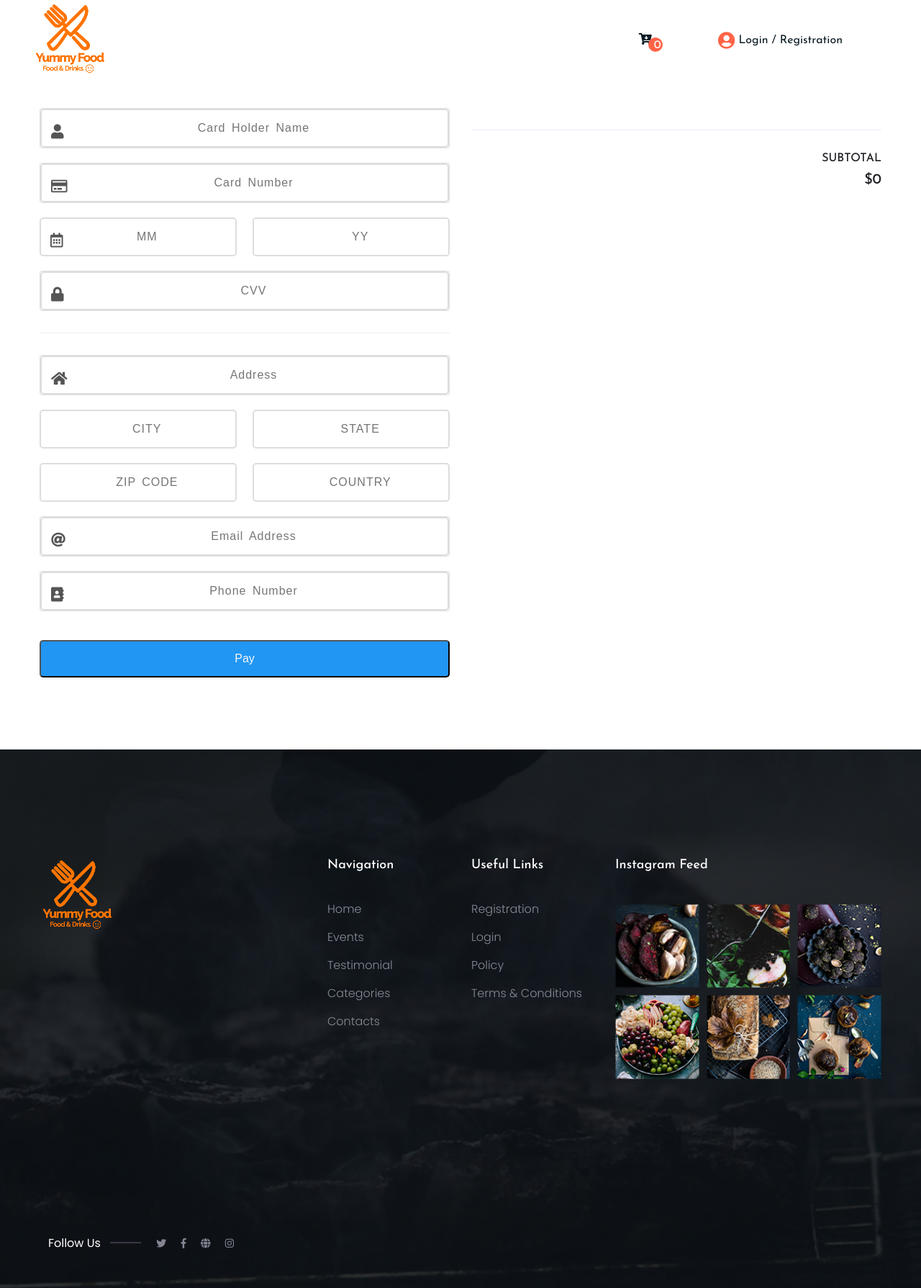
After one commit to shahed-swe/yummy_food, a Django app: page /checkout/ in a window 1280 px wide. The commit adds this page. Shown: the whole page at 72% size. Run offline with Django 3.2, Linux system fonts and the light colour scheme; some libraries are stand-ins or nearby versions.

Commit message:
new commit

```diff
--- /dev/null
+++ b/main/templates/user/checkout.html
@@ -0,0 +1,224 @@
+<!-- extending base html -->
+{%extends 'base.html'%}
+<!-- base template extended -->
+<!-- loading static -->
+{%load static%}
+<!-- static files has been loaded -->
+{% block main_content %}
+<!-- main block starts here -->
+<!-- content starts -->
+<link rel="stylesheet" href="https://use.fontawesome.com/releases/v5.4.2/css/all.css">
+<style>
+    .checkout {
+        font-family: "Red Hat Display", sans-serif;
+        padding-top: 150px;
+        padding-bottom: 100px;
+    }
+
+    #image-take {
+        height: 80px;
+        width: 120px;
+        border-radius: 5px;
+    }
+
+    .products-list {
+        margin: 10px 10px 10px 10px;
+    }
+
+    .item-detail {
+        padding-left: 5px;
+    }
+
+    .input {
+        padding: 13px 0px 13px 25px;
+        width: 100%;
+        text-align: center;
+        border: 2px solid #dddddd;
+        border-radius: 5px;
+        letter-spacing: 1px;
+        word-spacing: 3px;
+        outline: none;
+        font-size: 16px;
+        color: #555555;
+    }
+
+    .card-grp {
+        display: flex;
+        justify-content: space-between;
+    }
+
+    .card-item {
+        width: 48%;
+    }
+
+    .space {
+        margin-bottom: 20px;
+    }
+
+    .icon-relative {
+        position: relative;
+    }
+
+    .icon-relative .fas,
+    .icon-relative .far {
+        position: absolute;
+        bottom: 12px;
+        left: 15px;
+        font-size: 20px;
+        color: #555555;
+    }
+
+    .pay-btn {
+        margin-top: 40px;
+        background: #2196F3;
+        padding: 12px;
+        text-align: center;
+        color: #f8f8f8;
+        border-radius: 5px;
+        cursor: pointer;
+    }
+
+    .payment-logo {
+        position: absolute;
+        top: -50px;
+        left: 50%;
+        transform: translateX(-50%);
+        width: 100px;
+        height: 100px;
+        background: #f8f8f8;
+        border-radius: 50%;
+        box-shadow: 0 0 5px rgba(0, 0, 0, 0.2);
+        text-align: center;
+        line-height: 85px;
+    }
+
+    .payment-logo:before {
+        content: "";
+        position: absolute;
+        top: 5px;
+        left: 5px;
+        width: 90px;
+        height: 90px;
+        background: #2196F3;
+        border-radius: 50%;
+    }
+
+    .payment-logo p {
+        position: relative;
+        color: #f8f8f8;
+        font-family: 'Baloo Bhaijaan', cursive;
+        font-size: 58px;
+    }
+
+    @media screen and (max-width: 420px) {
+        .card-grp {
+            flex-direction: column;
+        }
+        .card-item {
+            width: 100%;
+            margin-bottom: 20px;
+        }
+        .btn {
+            margin-top: 20px;
+        }
+    }
+</style>
+<section class="checkout">
+    <div class="container">
+        <div class="row">
+            <div class="col-12 col-lg-6 col-md-6 col-sm-12">
+                <div class="all">
+                    <div>
+                        <section class="2checkout-pay">
+                            <div class="wrapper">
+                                <div class="payment">
+                                    <form id="myCCForm" class="form" method="POST">
+                                        {% csrf_token %}
+                                        <input name="token" type="hidden" value="">
+                                        <div class="card space icon-relative">
+                                            <input type="text" name="card-holder" class="input" placeholder="Card Holder Name">
+                                            <i class="fas fa-user"></i>
+                                        </div>
+                                        <div class="card space icon-relative">
+                                            <input type="text" id="ccNo" name="card-number" class="input" data-mask="0000 0000 0000 0000" placeholder="Card Number">
+                                            <i class="far fa-credit-card"></i>
+                                        </div>
+                                        <div class="card-grp space">
+                                            <div class="card-item icon-relative">
+                                                <input type="text" id="expMonth" name="month" class="input" placeholder="MM">
+                                                <i class="far fa-calendar-alt"></i>
+                                            </div>
+                                            <div class="card-item icon-relative">
+                                                <input type="text" id="expYear" name="year" class="input" placeholder="YY">
+                                            </div>
+                                        </div>
+                                        <div class="card space icon-relative">
+                                            <input type="text" id="cvv" name="cvv" class="input" data-mask="000" placeholder="CVV">
+                                            <i class="fas fa-lock"></i>
+                                        </div>
+                                        <input type="hidden" name="total-value" value="{{order.get_cart_total}}">
+                                        <input type="hidden" name="all_item" value="{{order.order_id_list}}">
+                                        <hr>
+                                        <div class="card space icon-relative">
+                                            <input type="text" id="address" name="address" class="input" placeholder="Address">
+                                            <i class="fas fa-home"></i>
+                                        </div>
+                                        <div class="card-grp space">
+                                            <div class="card-item icon-relative">
+                                                <input type="text" id="city" name="city" class="input" placeholder="CITY">
+                                            </div>
+                                            <div class="card-item icon-relative">
+                                                <input type="text" id="state" name="state" class="input" placeholder="STATE">
+                                            </div>
+                                        </div>
+                                        <div class="card-grp space">
+                                            <div class="card-item icon-relative">
+                                                <input type="text" id="zip" name="zip" class="input" placeholder="ZIP CODE">
+                                            </div>
+                                            <div class="card-item icon-relative">
+                                                <input type="text" id="country" name="country" class="input" placeholder="COUNTRY">
+                                            </div>
+                                        </div>
+                                        <div class="card space icon-relative">
+                                            <input type="text" name="email" class="input" placeholder="Email Address">
+                                            <i class="fas fa-at"></i>
+                                        </div>
+                                        <div class="card space icon-relative">
+                                            <input type="text" name="phone" class="input" placeholder="Phone Number">
+                                            <i class="fas fa-address-book"></i>
+                                        </div>
+                                        <input type="submit" class="pay-btn btn-block" value="Pay">
+                                    </form>
+                                </div>
+                            </div>
+                        </section>
+                    </div>
+                </div>
+            </div>
+            <div class="col-12 col-lg-6 col-md-6 col-sm-12">
+                <div class="row new-sec">
+                    {% for item in items%}
+                    <div class="col-12 col-lg-8 col-md-8 col-sm-10 products-list">
+                        <!-- if -->
+                        <img class="img-fluid float-left" id="image-take" src="{{item.food.image_one.url}}" alt="">
+                        <!-- else -->
+                        <div class="float-left item-detail">
+                            <p class=""> <span style="font-size: 16px;">{{item.food.name}}</span></p>
+                            $<span id="price">{{item.food.price}}</span>
+                        </div>
+                    </div>
+                    {% endfor %}
+
+                </div>
+                <hr>
+                <div class="sub-total float-right">
+                    <h6>SUBTOTAL</h4>
+                        <h5 class="float-right">$<span id="order-price">{{order.get_cart_total}}</span></h5>
+                </div>
+            </div>
+        </div>
+    </div>
+</section>
+
+<!-- content stop -->
+{% endblock main_content %}
--- a/main/urls.py
+++ b/main/urls.py
@@ -11,5 +11,7 @@ urlpatterns = [
     path('resturant/', views.resturant_registration,name="resturant_registration"),
     path('profile/', views.userprofile, name="userprofile"),
     path('update_item/', views.update_item, name="update_item"),
+    path('cart/', views.cart, name="cart"),
+    path('checkout/', views.checkout, name="checkout"),
 
 ]
--- a/main/views.py
+++ b/main/views.py
@@ -4,10 +4,17 @@ from django.contrib.auth import authenticate, login, logout
 from django.http import HttpResponse
 from .models import *
 import json
+from .utils import cartData
+
 # Create your views here.
 def home(request):
+    data = cartData(request)
+    order = data['order']
+    items = data['items']
+
     place = Place.objects.all()
-    context = {"title": "Home | Yummy Food", "place":place}
+    context = {"title": "Home | Yummy Food",
+               "place": place, "items": items, "order": order}
     return render(request, 'user/home.html',context)
 
 def handler404(request, exception, template_name="404.html"):
@@ -57,7 +64,10 @@ def mylogin(request):
                 return redirect('/')
         else:
             return redirect('/login')
-    context = {"title":"Login"}
+    data = cartData(request)
+    order = data['order']
+    items = data['items']
+    context = {"title":"Login","order":order,"items":items}
     return render(request, 'login.html', context)
 
 def mylogout(request):
@@ -68,6 +78,10 @@ def userprofile(request):
     return HttpResponse("{} How are you?".format(request.user.username))
 
 def foods(request, slug):
+    data = cartData(request)
+    order = data['order']
+    items = data['items']
+
     place = Place.objects.filter(district_name=slug)
     resturants = ResturantUser.objects.filter(position=place[0].pk)
     foods = []
@@ -79,10 +93,15 @@ def foods(request, slug):
         for j in i:
             if j.category.category_name not in categories:
                 categories.append(j.category.category_name)
-    context = {"title":"Foods","slug":slug,"foods":foods,"resturants":resturants,"categories":categories}
+    context = {"title":"Foods","slug":slug,"foods":foods,"resturants":resturants,"categories":categories,"items":items, "order":order}
     return render(request, 'user/food_list.html', context)
 
 def resturant_registration(request):
+    data = cartData(request)
+    order = data['order']
+    items = data['items']
+
+
     place = Place.objects.all()
     context = {"title": "Registration | Yummy Foods", 'place': place}
     if request.user.is_authenticated and request.user.is_customer:
@@ -151,3 +170,21 @@ def update_item(request):
         orderItem.delete()
         response = "Item has deleted Successfully"
     return JsonResponse(response, safe=False)
+
+
+def cart(request):
+    data = cartData(request)
+    order = data['order']
+    items = data['items']
+
+    context = {"title":"Food Cart", "items":items, "order":order}
+    return render(request, 'user/cart.html',context)
+
+
+def checkout(request):
+    data = cartData(request)
+    order = data['order']
+    items = data['items']
+
+    context = {"title":"Checkout", "items":items, "order":order}
+    return render(request, 'user/checkout.html',context)
--- a/templates/footer.html
+++ b/templates/footer.html
@@ -8,7 +8,7 @@
                         <div class="single-footer-caption mb-50">
 
                             <div class="footer-logo">
-                                <a href="index.html"><img src="{%static 'front/'%}img/logo/logo5.png" alt=""></a>
+                                <a href="/"><img src="{%static 'front/'%}img/logo/logo5.png" alt=""></a>
                             </div>
                         </div>
                     </div>
--- a/templates/navbar.html
+++ b/templates/navbar.html
@@ -43,7 +43,7 @@
                                 <nav>
                                     <ul id="navigation">
                                         {%if user.is_authenticated%}
-                                        <li><a href="#menu.html"><i class="fa fa-cart-arrow-down"></i><span class="cart-item"><span class="item-number">1</span></span></a></li>
+                                        <li><a href="{%url 'cart'%}"><i class="fa fa-cart-arrow-down"></i><span class="cart-item"><span class="item-number" id="cart-number">{{order.get_cart_items}}</span></span></a></li>
                                         <li><a href="#blog.html">{{user.first_name}}</a>
                                             <ul class="submenu">
                                                 <li><a href="{%url 'userprofile'%}">Profile</a></li>
@@ -53,6 +53,7 @@
                                         </li>
 
                                         {%else%}
+                                        <li><a href="{%url 'cart'%}"><i class="fa fa-cart-arrow-down"></i><span class="cart-item"><span class="item-number" id="cart-number">{{order.get_cart_items}}</span></span></a></li>
                                         <li><a href="{%url 'mylogin'%}"><span class="fa fa-user-circle"></span> Login / Registration</a></li>
                                         {%endif%}
                                     </ul>
```
Also changed, not shown: main/static/front/css/cart.css (added, +125 -0 lines), main/templates/user/cart.html (added, +191 -0 lines), main/templates/user/food_list.html (+59 -17 lines), main/utils.py (added, +44 -0 lines), db.sqlite3.
